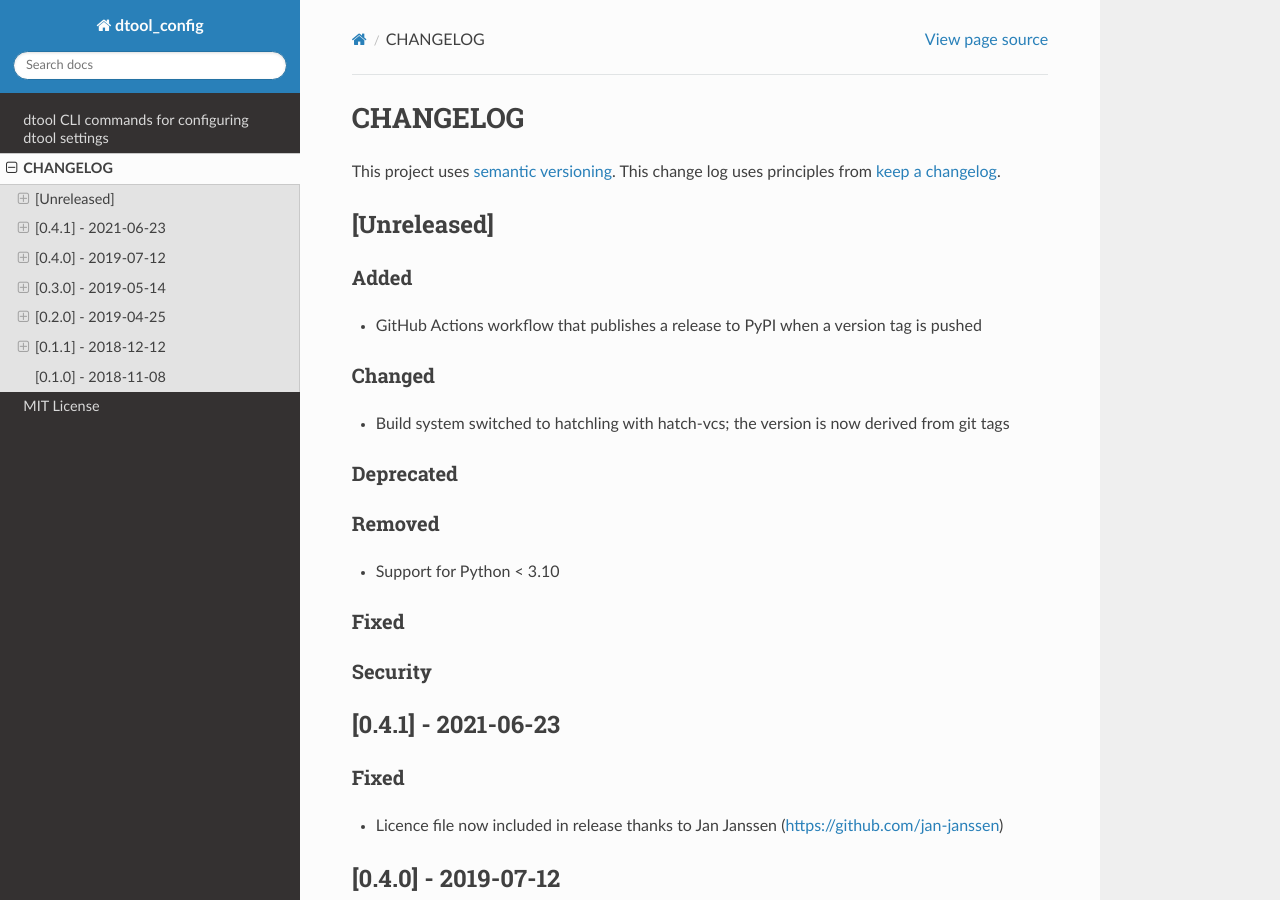
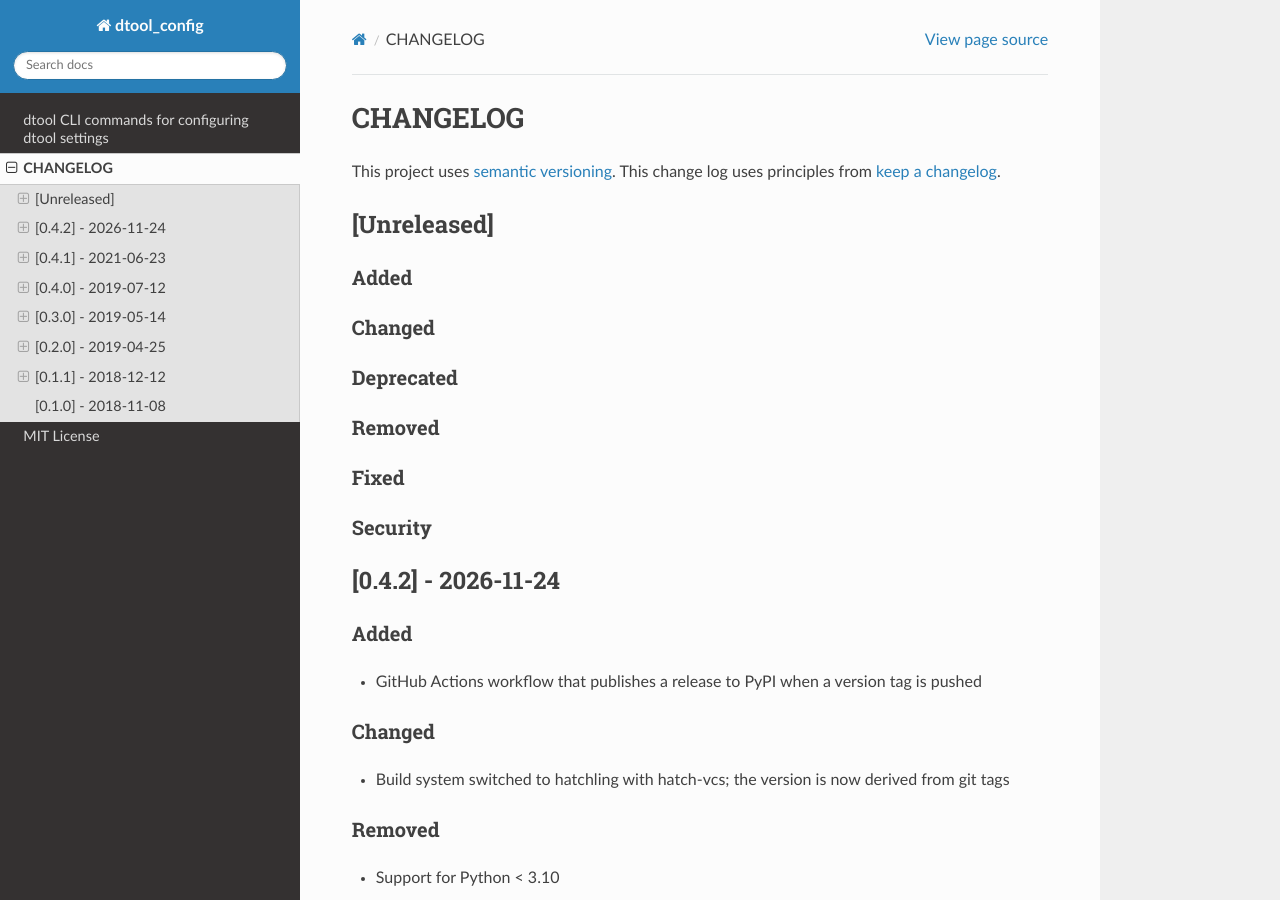
Before and after one commit to jic-dtool/dtool-config, a Sphinx documentation site: the page built from docs/source/CHANGELOG.rst, in a window 1280 px wide and 900 px high. Built offline with Sphinx 7.4.7 and the Read the Docs theme 3.1.0, drawn with Linux system fonts in a browser that asks for light colours.

Commit message:
DOC: update changelog and docs version for 0.4.2 release
Co-Authored-By: Claude Opus 5.5 <noreply@anthropic.com>

```diff
--- a/CHANGELOG.rst
+++ b/CHANGELOG.rst
@@ -37,6 +29,27 @@ Fixed
 
 Security
 ^^^^^^^^
+
+
+[0.4.2] - 2026-11-24
+--------------------
+
+Added
+^^^^^
+
+- GitHub Actions workflow that publishes a release to PyPI when a version
+  tag is pushed
+
+Changed
+^^^^^^^
+
+- Build system switched to hatchling with hatch-vcs; the version is now
+  derived from git tags
+
+Removed
+^^^^^^^
+
+- Support for Python < 3.10
 
 
 [0.4.1] - 2021-06-23
--- a/docs/source/conf.py
+++ b/docs/source/conf.py
@@ -54,7 +54,7 @@ repo_name = "dtool_config"
 # built documents.
 #
 # The short X.Y version.
-version = "0.4.1"
+version = "0.4.2"
 # The full version, including alpha/beta/rc tags.
 release = version
 
```
Also changed, not shown: other parts of CHANGELOG.rst (+0 -8 lines).
